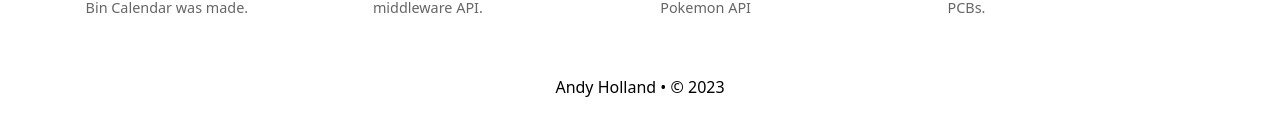
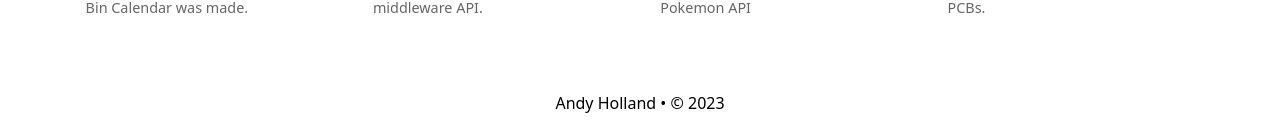
Before and after one commit to aholland909/next-blog, a Next.js app: page / in a window 1280 px wide. Shown: the part 666-797 px from the top of the page. Built offline with nearby package versions, Linux system fonts and the light colour scheme.

Commit message:
feat: margin for footer

```diff
--- a/components/footer.js
+++ b/components/footer.js
@@ -3,7 +3,7 @@
 export default function Footer() {
   return (
     <footer>
-      <div className="flex justify-center">
+      <div className="flex justify-center m-4">
         Andy Holland • © {new Date().getFullYear()}
       </div>
     </footer>
```
